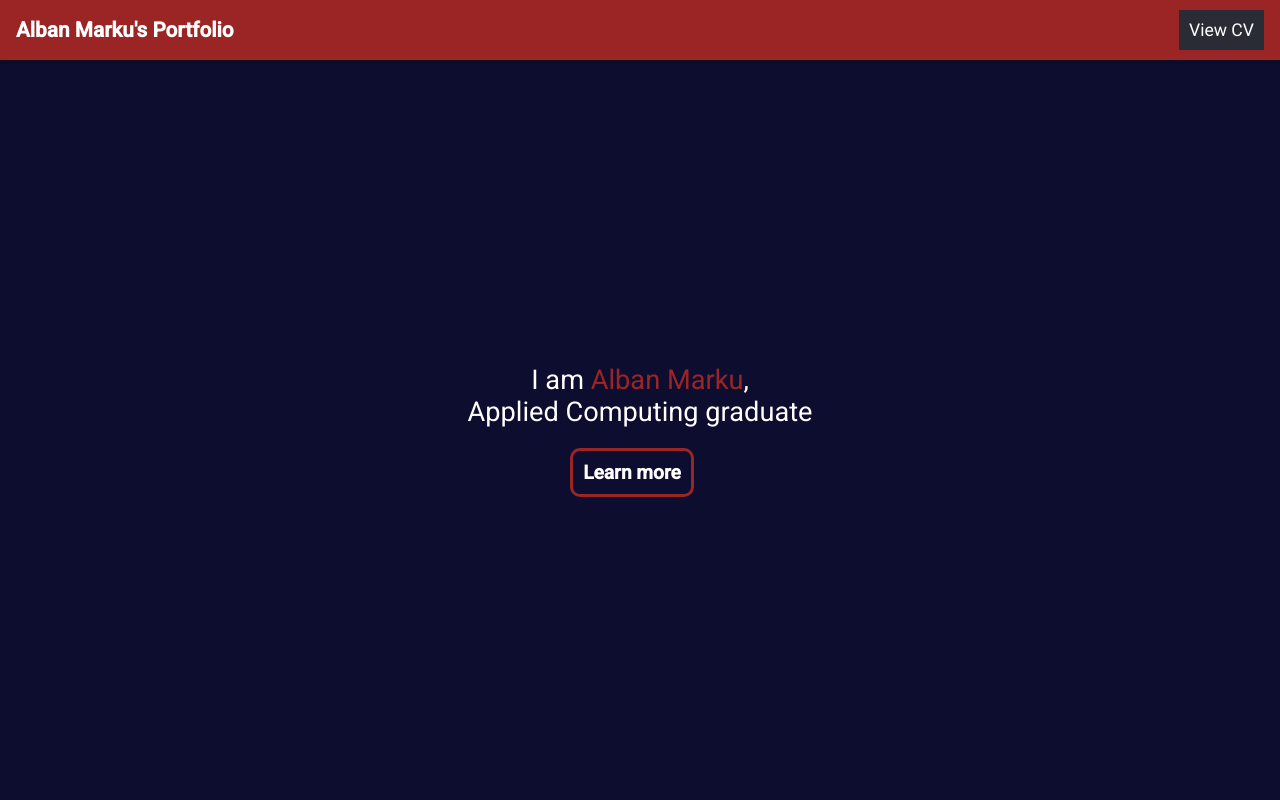
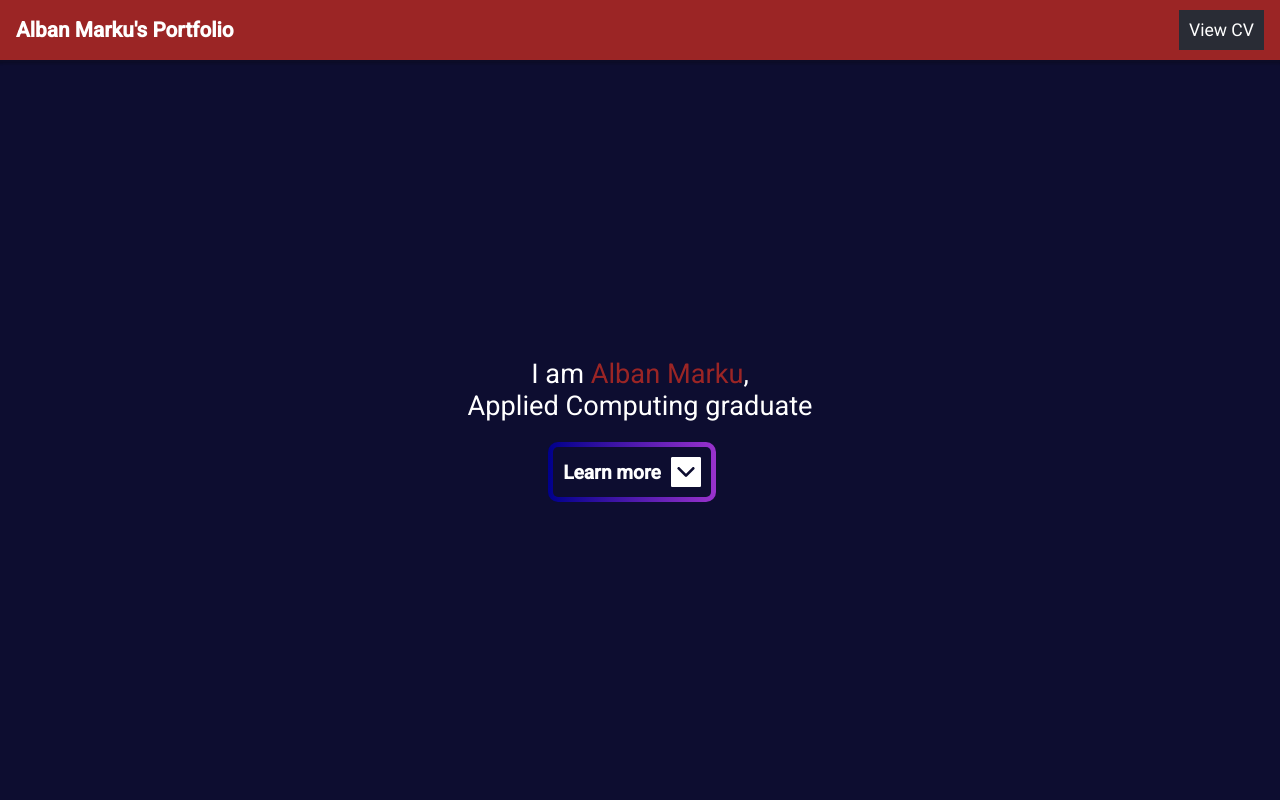
Before and after one commit to AlbanMarku/PersonalSite, a React (Vite) app in the folder client/: page / in a window 1280 px wide. Shown: the top 800 px of the page. Built offline with nearby package versions, Linux system fonts and the light colour scheme.

Commit message:
Button style.

```diff
--- /dev/null
+++ b/client/src/components/arrrow.tsx
@@ -0,0 +1,26 @@
+import '../styles/arrow.css';
+
+function Arrow() {
+  return (
+    <svg
+      fill="#000000"
+      height="800px"
+      width="800px"
+      version="1.1"
+      id="Layer_1"
+      xmlns="http://www.w3.org/2000/svg"
+      viewBox="0 0 330 330"
+      xmlSpace="preserve"
+    >
+      <path
+        id="XMLID_24_"
+        d="M315,0H15C6.716,0,0,6.716,0,15v300c0,8.284,6.716,15,15,15h300c8.284,0,15-6.716,15-15V15
+C330,6.716,323.284,0,315,0z M255.606,135.606l-79.998,80c-2.813,2.813-6.628,4.394-10.606,4.394c-3.979,0-7.793-1.58-10.607-4.394
+l-80.002-80c-5.858-5.857-5.858-15.355,0-21.213c5.857-5.858,15.355-5.858,21.213,0l69.396,69.393l69.392-69.393
+c5.857-5.858,15.355-5.858,21.213,0C261.465,120.251,261.465,129.749,255.606,135.606z"
+      />
+    </svg>
+  );
+}
+
+export default Arrow;
--- /dev/null
+++ b/client/src/styles/arrow.css
@@ -0,0 +1,5 @@
+#Layer_1 {
+    width: 30px;
+    fill: white;
+    height: 30px;
+}
--- a/client/src/styles/home.css
+++ b/client/src/styles/home.css
@@ -49,8 +49,19 @@ h1 {
     color: white;
     border-radius: 10px;
     cursor: pointer;
-    border: solid rgb(155, 37, 37) 3px;
+    border: 5px solid;
+    border-image-slice: 1;
+    background: linear-gradient(rgb(13, 13, 48),rgb(13, 13, 48)) padding-box, linear-gradient(90deg, darkblue, darkorchid) border-box ;
+    border-color: transparent;
     margin-top: 20px;
+    display: flex;
+    justify-content: center;
+    align-items: center;
+    gap: 10px;
+}
+
+#meButton:hover {
+    background: linear-gradient(var(--backing-color),var(--backing-color)) padding-box, linear-gradient(90deg, darkblue, darkorchid) border-box ;
 }
 
 .aboutMe {
--- a/client/src/views/Home.tsx
+++ b/client/src/views/Home.tsx
@@ -1,6 +1,7 @@
 import React, { useRef, useState } from 'react';
 import { useForm, SubmitHandler } from 'react-hook-form';
 import ProjectCard from '../components/ProjectCard';
+import Arrow from '../components/arrrow';
 import '../styles/home.css';
 import logo from '../assets/logo.png';
 import man from '../assets/man.png';
@@ -93,6 +94,7 @@ function Home() {
         <p>Applied Computing graduate</p>
         <button onClick={handleScroll} id="meButton" type="button">
           <strong>Learn more</strong>
+          <Arrow />
         </button>
       </div>
       <div ref={myRef} className="aboutMe">
```
Also changed, not shown: client/src/assets/arrow.svg (added).
